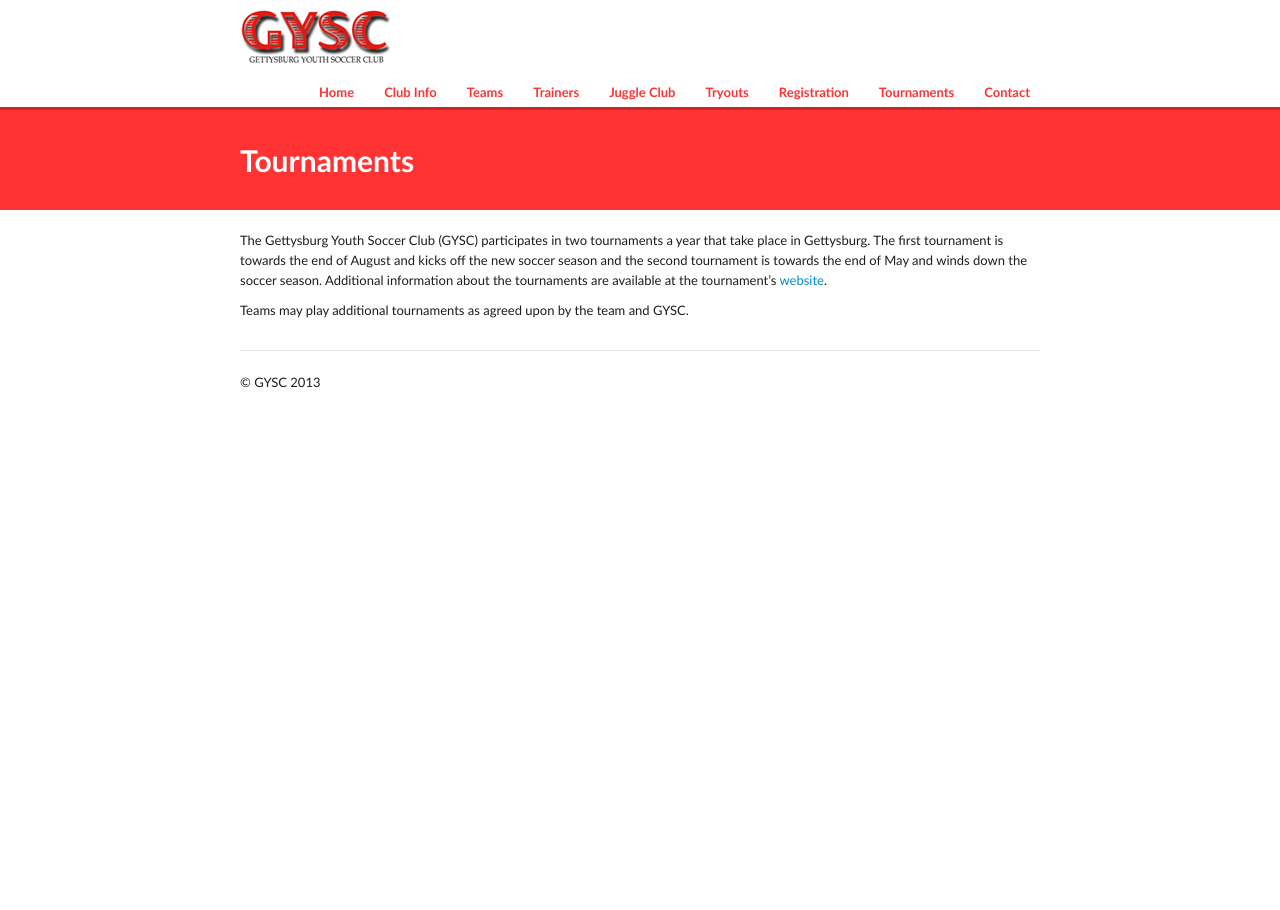
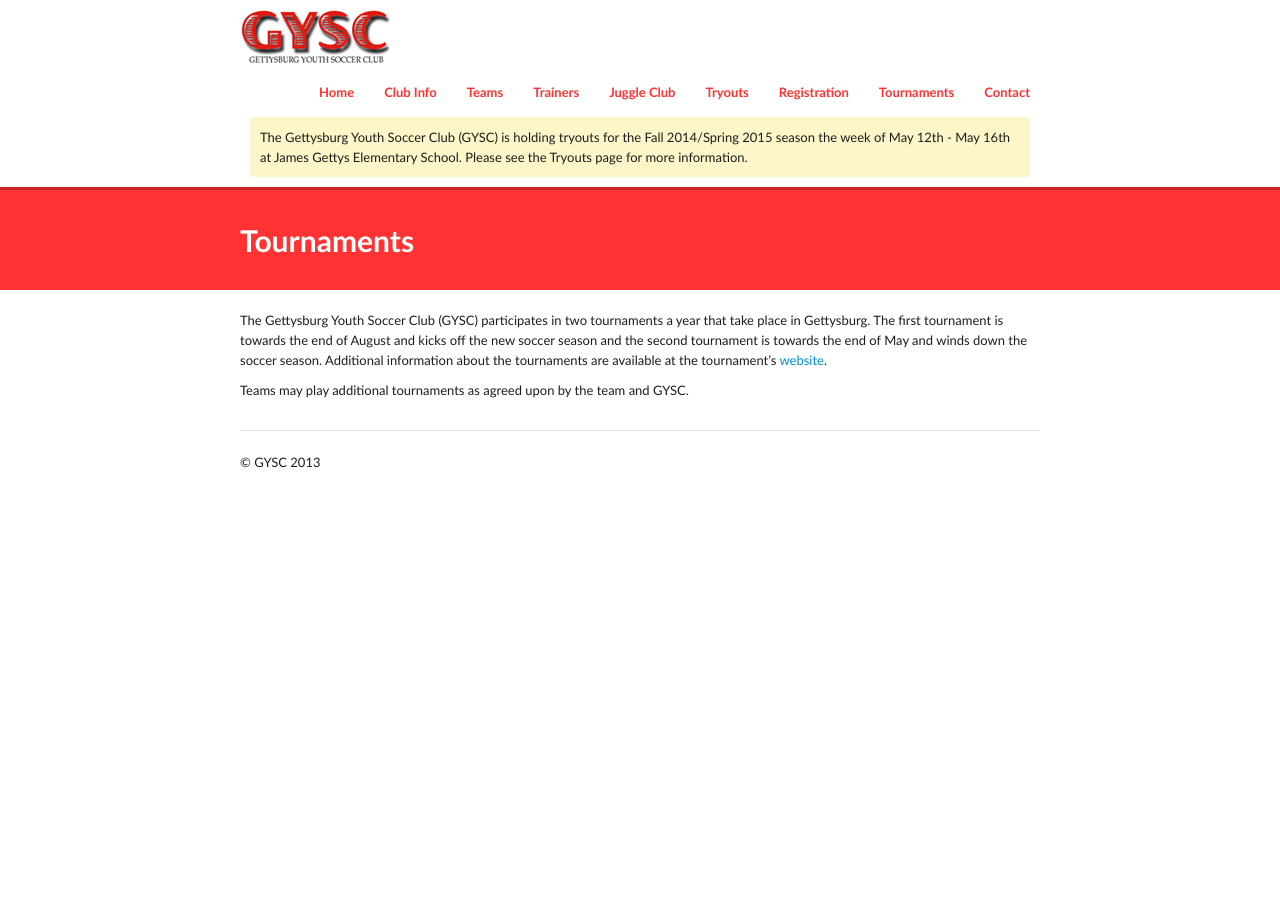
Before and after one commit to GYSC/gysc.github.com, a Jekyll site: the page built from tournaments.md, in a window 1280 px wide. Built offline with Jekyll 4.4.1, drawn with Linux system fonts in a browser that asks for light colours; Markdown is read by kramdown in place of the engine named in the settings.

Commit message:
Update _config.yml

```diff
--- a/_config.yml
+++ b/_config.yml
@@ -1,5 +1,5 @@
 title: Gettysburg Youth Soccer Club
-message:
+message: The Gettysburg Youth Soccer Club (GYSC) is holding tryouts for the Fall 2014/Spring 2015 season the week of May 12th - May 16th at James Gettys Elementary School. Please see the Tryouts page for more information.
 #build config
 server: true
 auto: true
```
